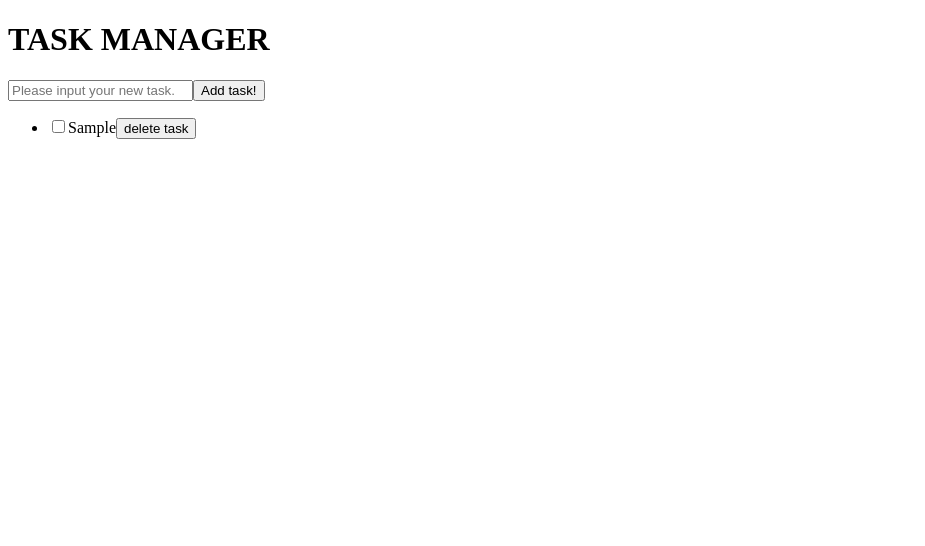
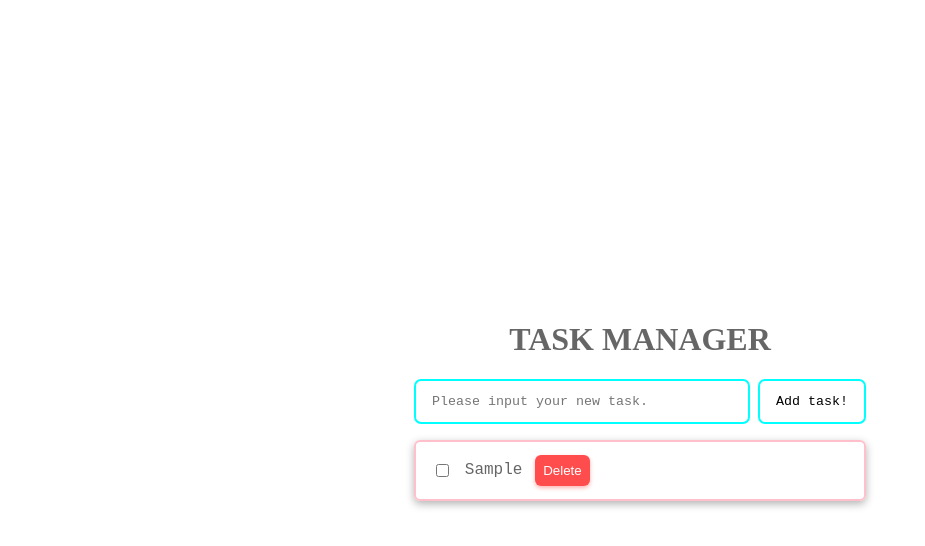
Before and after one commit to Tom-Okafor/React-course-Ahmed-Elsakka, a React (Create React App) app in the folder task-manager/: page / in a window 1280 px wide. Both pictures are taken after typing "Sample" into the empty fields and a click on the input "Add task!". Shown: the top 546 px of the page, without its empty margins (0-925 px from the left). Built offline with nearby package versions, Linux system fonts and the light colour scheme.

Commit message:
Add styles and handle line-through rendering.

```diff
--- /dev/null
+++ b/task-manager/src/App.css
@@ -0,0 +1,68 @@
+body {
+    display: flex;
+    flex-direction: column;
+    justify-content: center;
+    align-items: center;
+    gap: 2rem;
+    min-height: 100vh;
+    text-align: center;
+    color: rgba(0, 0, 0, 0.6);
+}
+
+input {
+    padding: 0.8rem 1rem;
+    border-radius: 7px;
+    -webkit-border-radius: 7px;
+    -moz-border-radius: 7px;
+    -ms-border-radius: 7px;
+    -o-border-radius: 7px;
+    border: 2px solid aqua;
+    outline: 0;
+    font-family: 'Courier New', Courier, monospace;
+}
+
+input[type=submit] {
+    background-color: transparent;
+    margin-left: 0.5rem;
+}
+input[type=text] {
+    width: 300px;
+}
+
+ul {
+    list-style: none;
+    display: flex;
+    flex-direction: column;
+    gap: 1rem;
+    align-items: stretch;
+    padding: 0;
+}
+
+li {
+    font-family: 'Courier New', Courier, monospace;
+    display: flex;
+    padding: 0.8rem 1rem;
+    border: 2px solid pink;
+    border-radius: 6px;
+    -webkit-border-radius: 6px;
+    -moz-border-radius: 6px;
+    -ms-border-radius: 6px;
+    -o-border-radius: 6px;
+    box-shadow: 0px 3px 8px rgba(0, 0, 0, 0.3);
+    align-items: center;
+    gap: .8rem;
+}
+
+button {
+    background-color: rgba(255, 0, 0, 0.7);
+    outline: none;
+    border: none;
+    border-radius: 6px;
+    -webkit-border-radius: 6px;
+    -moz-border-radius: 6px;
+    -ms-border-radius: 6px;
+    -o-border-radius: 6px;
+    padding: .5rem;
+    color: rgba(255, 255, 255, 1);
+    box-shadow: 0px 2px 4px rgba(255, 0, 0, 0.3);
+}
--- a/task-manager/src/components/App.jsx
+++ b/task-manager/src/components/App.jsx
@@ -1,6 +1,7 @@
 import React, { useState } from "react";
 import TaskInputForm from "./TaskInputForm";
 import TaskLists from "./TaskLists";
+import "../App.css";
 
 export default function App() {
   const [formDetails, setFormDetails] = useState({
--- a/task-manager/src/components/TaskLists.jsx
+++ b/task-manager/src/components/TaskLists.jsx
@@ -6,13 +6,7 @@ const TaskLists = ({ taskList, markTaskCompleted, deleteTask }) => {
     <ul>
       {taskList.map((task, i) => {
         return (
-          <li
-            key={i}
-            id={i}
-            style={{
-              textDecoration: task.checked && "line-through",
-            }}
-          >
+          <li key={i} id={i}>
             <input
               type="checkbox"
               name={task.text}
@@ -22,13 +16,19 @@ const TaskLists = ({ taskList, markTaskCompleted, deleteTask }) => {
                 markTaskCompleted(i);
               }}
             />
-            {task.text}
+            <span
+              style={{
+                textDecoration: task.checked && "line-through",
+              }}
+            >
+              {task.text}
+            </span>
             <button
               onClick={() => {
                 deleteTask(i);
               }}
             >
-              delete task
+              Delete
             </button>
           </li>
         );
```
